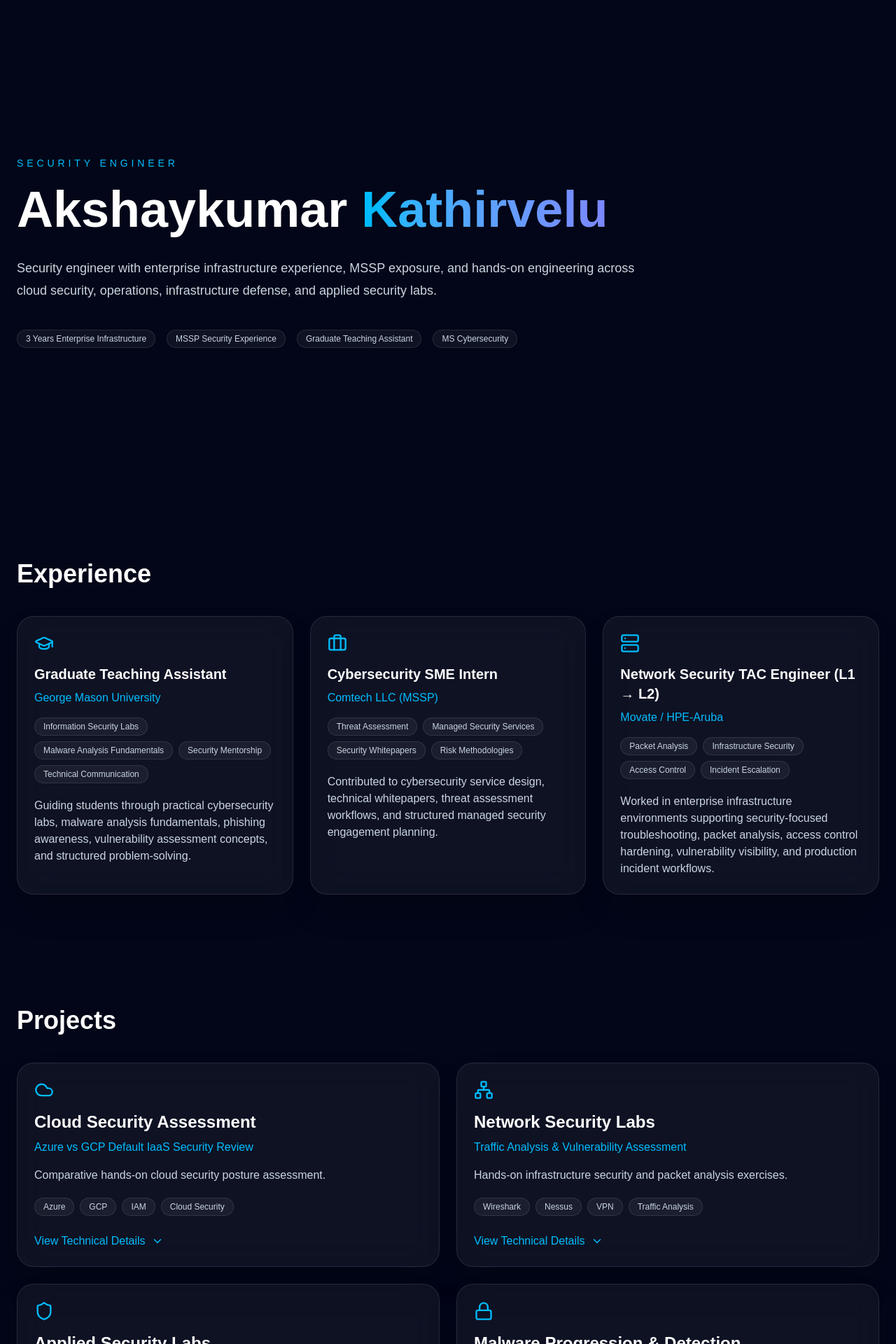
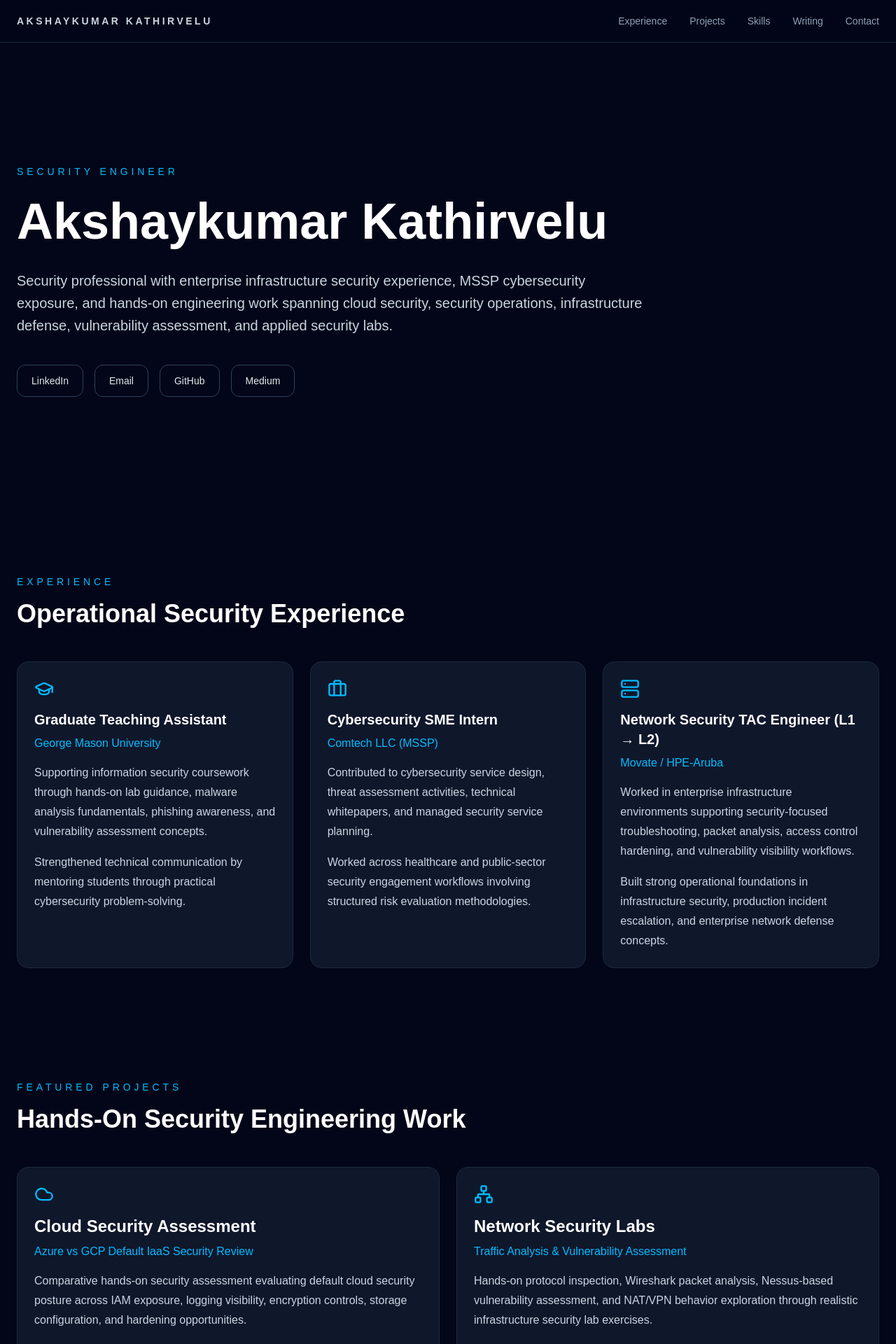
Before and after one commit to kakshaykumar/cyber-portfolio, a Next.js app: page / in a window 1280 px wide. Shown: the top 1920 px of the page at 70% size. Built offline with nearby package versions, Linux system fonts and the light colour scheme.

Commit message:
Phase 3A recruiter conversion Upgrade

```diff
--- a/app/page.tsx
+++ b/app/page.tsx
@@ -1,6 +1,5 @@
 "use client";
 
-import { useState } from "react";
 import { motion } from "framer-motion";
 import {
   Mail,
@@ -13,360 +12,411 @@ import {
   Monitor,
   GraduationCap,
   Briefcase,
-  ArrowUpRight,
-  ChevronDown,
-  ChevronUp,
 } from "lucide-react";
-
-const fadeUp = {
-  hidden: { opacity: 0, y: 40 },
-  visible: { opacity: 1, y: 0 },
-};
 
 const experiences = [
   {
     icon: GraduationCap,
     role: "Graduate Teaching Assistant",
     org: "George Mason University",
-    capabilities: [
-      "Information Security Labs",
-      "Malware Analysis Fundamentals",
-      "Security Mentorship",
-      "Technical Communication",
+    details: [
+      "Supporting information security coursework through hands-on lab guidance, malware analysis fundamentals, phishing awareness, and vulnerability assessment concepts.",
+      "Strengthened technical communication by mentoring students through practical cybersecurity problem-solving.",
     ],
-    details:
-      "Guiding students through practical cybersecurity labs, malware analysis fundamentals, phishing awareness, vulnerability assessment concepts, and structured problem-solving.",
   },
   {
     icon: Briefcase,
     role: "Cybersecurity SME Intern",
     org: "Comtech LLC (MSSP)",
-    capabilities: [
-      "Threat Assessment",
-      "Managed Security Services",
-      "Security Whitepapers",
-      "Risk Methodologies",
+    details: [
+      "Contributed to cybersecurity service design, threat assessment activities, technical whitepapers, and managed security service planning.",
+      "Worked across healthcare and public-sector security engagement workflows involving structured risk evaluation methodologies.",
     ],
-    details:
-      "Contributed to cybersecurity service design, technical whitepapers, threat assessment workflows, and structured managed security engagement planning.",
   },
   {
     icon: Server,
     role: "Network Security TAC Engineer (L1 → L2)",
     org: "Movate / HPE-Aruba",
-    capabilities: [
-      "Packet Analysis",
-      "Infrastructure Security",
-      "Access Control",
-      "Incident Escalation",
+    details: [
+      "Worked in enterprise infrastructure environments supporting security-focused troubleshooting, packet analysis, access control hardening, and vulnerability visibility workflows.",
+      "Built strong operational foundations in infrastructure security, production incident escalation, and enterprise network defense concepts.",
     ],
-    details:
-      "Worked in enterprise infrastructure environments supporting security-focused troubleshooting, packet analysis, access control hardening, vulnerability visibility, and production incident workflows.",
   },
 ];
 
-const projects = [
+const featuredProjects = [
   {
     icon: Cloud,
     title: "Cloud Security Assessment",
     subtitle: "Azure vs GCP Default IaaS Security Review",
-    short:
-      "Comparative hands-on cloud security posture assessment.",
-    github: "https://github.com/kakshaykumar/cloud-security-iaas",
-    details: {
-      objective:
-        "Evaluate default security posture differences across Azure and Google Cloud IaaS environments.",
-      scope: [
-        "IAM exposure review",
-        "Cloud logging visibility",
-        "Encryption controls",
-        "Storage configuration",
-        "Hardening opportunities",
-      ],
-      takeaway:
-        "Default deployments still require deliberate hardening for secure enterprise adoption.",
-    },
-    tags: ["Azure", "GCP", "IAM", "Cloud Security"],
+    description:
+      "Comparative hands-on security assessment evaluating default cloud security posture across IAM exposure, logging visibility, encryption controls, storage configuration, and hardening opportunities.",
+    tags: ["Azure", "GCP", "IAM", "Cloud Logging", "CIS", "NIST"],
   },
   {
     icon: Network,
     title: "Network Security Labs",
     subtitle: "Traffic Analysis & Vulnerability Assessment",
-    short:
-      "Hands-on infrastructure security and packet analysis exercises.",
-    github: "https://github.com/kakshaykumar/network-security-labs",
-    details: {
-      objective:
-        "Explore practical network defense workflows using real protocol and vulnerability analysis.",
-      scope: [
-        "Wireshark packet analysis",
-        "Protocol inspection",
-        "Nessus vulnerability scanning",
-        "VPN/NAT behavioral analysis",
-      ],
-      takeaway:
-        "Operational visibility is foundational to effective infrastructure defense.",
-    },
-    tags: ["Wireshark", "Nessus", "VPN", "Traffic Analysis"],
+    description:
+      "Hands-on protocol inspection, Wireshark packet analysis, Nessus-based vulnerability assessment, and NAT/VPN behavior exploration through realistic infrastructure security lab exercises.",
+    tags: ["Wireshark", "Nessus", "TCP/IP", "VPN", "Network Security"],
   },
   {
     icon: Shield,
     title: "Applied Security Labs",
-    subtitle: "SQL Injection & Cryptography",
-    short:
-      "Practical offensive security engineering labs.",
-    github: "https://github.com/kakshaykumar/applied-security-labs",
-    details: {
-      objective:
-        "Apply offensive security concepts through exploitation and cryptographic implementation.",
-      scope: [
-        "SQL injection workflows",
-        "Web exploitation fundamentals",
-        "RSA implementation",
-        "Security artifact generation",
-      ],
-      takeaway:
-        "Understanding offensive workflows improves defensive engineering maturity.",
-    },
-    tags: ["SQLi", "Burp Suite", "RSA", "OpenSSL"],
+    subtitle: "SQL Injection & RSA Cryptography",
+    description:
+      "Practical security engineering exercises covering SQL injection exploitation workflows and RSA asymmetric cryptography implementation using real generated artifacts and annotated analysis.",
+    tags: ["SQL Injection", "Burp Suite", "OpenSSL", "Cryptography"],
   },
   {
     icon: Lock,
     title: "Malware Progression & Detection",
     subtitle: "Threat Evolution Research",
-    short:
-      "Research-driven malware evolution analysis.",
-    github: "https://github.com/kakshaykumar/malware-progression-detection",
-    details: {
-      objective:
-        "Study malware evolution and defensive detection approaches.",
-      scope: [
-        "Historical threat progression",
-        "Detection methodologies",
-        "Behavioral analysis concepts",
-      ],
-      takeaway:
-        "Detection engineering evolves alongside adversary sophistication.",
-    },
-    tags: ["Malware", "Threat Research"],
+    description:
+      "Security research exploring malware evolution from early threats to advanced campaigns, mapping detection approaches across signature, behavioral, and hybrid analysis strategies.",
+    tags: ["Malware Analysis", "Threat Research", "Detection Engineering"],
   },
   {
     icon: Monitor,
     title: "Identity Theft Research",
     subtitle: "Case Studies & Prevention Controls",
-    short:
-      "Identity-focused security case study analysis.",
-    github: "https://github.com/kakshaykumar/identity-theft-research",
-    details: {
-      objective:
-        "Analyze identity theft attack vectors and prevention strategies.",
-      scope: [
-        "Case studies",
-        "Business impact",
-        "Identity controls",
-        "Preventive recommendations",
-      ],
-      takeaway:
-        "Identity remains a critical enterprise attack surface.",
-    },
-    tags: ["IAM", "MFA", "Identity Security"],
+    description:
+      "Research-focused analysis of identity theft attack vectors, business impact, and practical security control recommendations using real-world incident case studies.",
+    tags: ["IAM", "MFA", "Identity Security", "Risk Analysis"],
   },
+];
+
+const skills = {
+  "Security Operations": [
+    "Splunk",
+    "SIEM",
+    "Threat Analysis",
+    "Vulnerability Management",
+    "Incident Visibility",
+  ],
+  "Cloud Security": [
+    "Azure",
+    "GCP",
+    "IAM",
+    "Cloud Logging",
+    "Security Posture Assessment",
+  ],
+  "Infrastructure Security": [
+    "Network Security",
+    "802.1X",
+    "RADIUS",
+    "TACACS+",
+    "VPN",
+    "Access Control",
+  ],
+  "Threat Analysis & Security Tooling": [
+    "Wireshark",
+    "Nessus",
+    "Qualys",
+    "Nmap",
+    "Burp Suite",
+  ],
+  "Systems & Automation": [
+    "Linux",
+    "Windows",
+    "Python",
+    "Bash",
+    "Git",
+  ],
+};
+
+const certifications = [
+  "ISC2 Certified in Cybersecurity (CC)",
+  "Microsoft Azure Fundamentals (AZ-900)",
+  "Fortinet FCA",
+  "Fortinet FCF",
+  "Splunk Core User Training",
 ];
 
 const articles = [
   {
     title: "OverTheWire Natas: Building a CTF Mindset",
-    link: "https://medium.com/@akshaykumar_90336/overthewire-natas-building-a-ctf-mindset-ad1a823ba614",
+    desc: "A practical exploration of web exploitation thinking through the Natas challenge series.",
   },
   {
-    title: "Natas Walkthrough Series",
-    link: "https://medium.com/@akshaykumar_90336/overthewire-natas-level-1-level-2-feff2d0663ba",
+    title: "OverTheWire Natas Walkthrough Series",
+    desc: "Step-by-step challenge analysis documenting offensive security learning progression.",
   },
   {
     title: "It Wasn’t Maintenance — It Was a Ransom Note",
-    link: "https://medium.com/@akshaykumar_90336/it-wasnt-maintenance-it-was-a-ransom-note-ced2a7f1962c",
+    desc: "A security-focused narrative exploring ransomware impact and operational implications.",
   },
 ];
 
+function Navbar() {
+  return (
+    <nav className="sticky top-0 z-50 border-b border-slate-800 bg-slate-950/80 backdrop-blur">
+      <div className="mx-auto flex max-w-7xl items-center justify-between px-6 py-5">
+        <h1 className="text-sm font-semibold uppercase tracking-[0.25em] text-slate-300">
+          Akshaykumar Kathirvelu
+        </h1>
+
+        <div className="hidden gap-8 text-sm text-slate-400 md:flex">
+          <a href="#experience" className="hover:text-white transition">
+            Experience
+          </a>
+          <a href="#projects" className="hover:text-white transition">
+            Projects
+          </a>
+          <a href="#skills" className="hover:text-white transition">
+            Skills
+          </a>
+          <a href="#writing" className="hover:text-white transition">
+            Writing
+          </a>
+          <a href="#contact" className="hover:text-white transition">
+            Contact
+          </a>
+        </div>
+      </div>
+    </nav>
+  );
+}
+
+function SocialButton({
+  href,
+  label,
+}: {
+  href: string;
+  label: string;
+}) {
+  return (
+    <a
+      href={href}
+      target="_blank"
+      rel="noopener noreferrer"
+      className="rounded-xl border border-slate-700 px-5 py-3 text-sm font-medium text-slate-200 transition hover:border-sky-500 hover:bg-slate-900"
+    >
+      {label}
+    </a>
+  );
+}
+
 function Tag({ label }: { label: string }) {
   return (
-    <span className="rounded-full border border-white/10 bg-white/5 px-3 py-1 text-xs text-slate-300">
+    <span className="rounded-full border border-slate-700 px-3 py-1 text-xs text-slate-300">
       {label}
     </span>
   );
 }
 
-function GlassCard({ children }: { children: React.ReactNode }) {
-  return (
-    <div className="rounded-3xl border border-white/10 bg-white/5 p-6 backdrop-blur-xl shadow-2xl transition hover:-translate-y-2 hover:border-sky-400/40">
-      {children}
-    </div>
-  );
-}
-
-function ProjectCard({ project }: { project: (typeof projects)[0] }) {
-  const [open, setOpen] = useState(false);
-  const Icon = project.icon;
-
-  return (
-    <GlassCard>
-      <Icon className="mb-4 text-sky-400" size={28} />
-
-      <h3 className="text-2xl font-semibold">{project.title}</h3>
-      <p className="mt-2 text-sky-400">{project.subtitle}</p>
-      <p className="mt-4 text-slate-300">{project.short}</p>
-
-      <div className="mt-5 flex flex-wrap gap-2">
-        {project.tags.map((tag) => (
-          <Tag key={tag} label={tag} />
-        ))}
-      </div>
-
-      <button
-        onClick={() => setOpen(!open)}
-        className="mt-6 flex items-center gap-2 text-sky-400 hover:text-sky-300"
-      >
-        {open ? "Hide Technical Details" : "View Technical Details"}
-        {open ? <ChevronUp size={18} /> : <ChevronDown size={18} />}
-      </button>
-
-      {open && (
-        <motion.div
-          initial={{ opacity: 0, height: 0 }}
-          animate={{ opacity: 1, height: "auto" }}
-          className="mt-6 border-t border-white/10 pt-6"
-        >
-          <p className="text-slate-300">
-            <strong>Objective:</strong> {project.details.objective}
-          </p>
-
-          <div className="mt-5">
-            <p className="font-semibold text-white">Scope</p>
-            <ul className="mt-3 space-y-2 text-slate-300">
-              {project.details.scope.map((item) => (
-                <li key={item}>• {item}</li>
-              ))}
-            </ul>
-          </div>
-
-          <p className="mt-5 text-slate-300">
-            <strong>Key Takeaway:</strong> {project.details.takeaway}
-          </p>
-
-          <a
-            href={project.github}
-            target="_blank"
-            rel="noopener noreferrer"
-            className="mt-6 inline-flex items-center gap-2 text-sky-400 hover:text-sky-300"
-          >
-            Implementation Reference <ArrowUpRight size={16} />
-          </a>
-        </motion.div>
-      )}
-    </GlassCard>
-  );
-}
-
 export default function Home() {
   return (
-    <div className="min-h-screen bg-slate-950 text-white overflow-x-hidden">
-      <div className="fixed inset-0 -z-10">
-        <div className="absolute left-1/4 top-24 h-96 w-96 rounded-full bg-sky-500/10 blur-3xl" />
-        <div className="absolute inset-0 opacity-[0.03]"
-          style={{
-            backgroundImage:
-              "linear-gradient(rgba(255,255,255,0.1) 1px, transparent 1px), linear-gradient(90deg, rgba(255,255,255,0.1) 1px, transparent 1px)",
-            backgroundSize: "50px 50px",
-          }}
-        />
-      </div>
+    <div className="min-h-screen bg-slate-950 text-white">
+      <Navbar />
 
       <main className="mx-auto max-w-7xl px-6">
-        <section className="flex min-h-[90vh] flex-col justify-center py-20">
+        {/* HERO */}
+        <section className="flex min-h-[85vh] flex-col justify-center py-20">
           <motion.div
-            initial="hidden"
-            animate="visible"
-            variants={fadeUp}
+            initial={{ opacity: 0, y: 30 }}
+            animate={{ opacity: 1, y: 0 }}
+            transition={{ duration: 0.8 }}
           >
-            <p className="mb-5 text-sm uppercase tracking-[0.35em] text-sky-400">
+            <p className="mb-4 text-sm uppercase tracking-[0.35em] text-sky-400">
               Security Engineer
             </p>
 
-            <h1 className="text-5xl font-bold md:text-7xl">
-              Akshaykumar{" "}
-              <span className="bg-gradient-to-r from-sky-400 to-indigo-400 bg-clip-text text-transparent">
-                Kathirvelu
-              </span>
+            <h1 className="max-w-5xl text-5xl font-bold leading-tight md:text-7xl">
+              Akshaykumar Kathirvelu
             </h1>
 
-            <p className="mt-8 max-w-4xl text-lg leading-8 text-slate-300">
-              Security engineer with enterprise infrastructure experience, MSSP exposure, and hands-on engineering across cloud security, operations, infrastructure defense, and applied security labs.
+            <p className="mt-6 max-w-4xl text-lg leading-8 text-slate-300 md:text-xl">
+              Security professional with enterprise infrastructure security
+              experience, MSSP cybersecurity exposure, and hands-on engineering
+              work spanning cloud security, security operations, infrastructure
+              defense, vulnerability assessment, and applied security labs.
             </p>
 
             <div className="mt-10 flex flex-wrap gap-4">
-              <Tag label="3 Years Enterprise Infrastructure" />
-              <Tag label="MSSP Security Experience" />
-              <Tag label="Graduate Teaching Assistant" />
-              <Tag label="MS Cybersecurity" />
+              <SocialButton
+                href="https://www.linkedin.com/in/YOUR-LINKEDIN"
+                label="LinkedIn"
+              />
+              <SocialButton
+                href="mailto:kakshaykumark@gmail.com"
+                label="Email"
+              />
+              <SocialButton
+                href="https://github.com/kakshaykumar"
+                label="GitHub"
+              />
+              <SocialButton
+                href="https://medium.com/@akshaykumar_90336"
+                label="Medium"
+              />
             </div>
           </motion.div>
         </section>
 
+        {/* EXPERIENCE */}
         <section id="experience" className="py-20">
-          <h2 className="mb-10 text-4xl font-bold">Experience</h2>
+          <div className="mb-12">
+            <p className="text-sm uppercase tracking-[0.35em] text-sky-400">
+              Experience
+            </p>
+            <h2 className="mt-4 text-4xl font-bold">
+              Operational Security Experience
+            </h2>
+          </div>
+
           <div className="grid gap-6 md:grid-cols-3">
             {experiences.map((exp) => {
               const Icon = exp.icon;
+
               return (
-                <GlassCard key={exp.role}>
+                <div
+                  key={exp.role}
+                  className="rounded-2xl border border-slate-800 bg-slate-900 p-6"
+                >
                   <Icon className="mb-4 text-sky-400" size={28} />
                   <h3 className="text-xl font-semibold">{exp.role}</h3>
                   <p className="mt-2 text-sky-400">{exp.org}</p>
-                  <div className="mt-4 flex flex-wrap gap-2">
-                    {exp.capabilities.map((cap) => (
-                      <Tag key={cap} label={cap} />
+
+                  <div className="mt-4 space-y-4 text-slate-300">
+                    {exp.details.map((detail) => (
+                      <p key={detail} className="leading-7">
+                        {detail}
+                      </p>
                     ))}
                   </div>
-                  <p className="mt-5 text-slate-300">{exp.details}</p>
-                </GlassCard>
+                </div>
               );
             })}
           </div>
         </section>
 
+        {/* PROJECTS */}
         <section id="projects" className="py-20">
-          <h2 className="mb-10 text-4xl font-bold">Projects</h2>
+          <div className="mb-12">
+            <p className="text-sm uppercase tracking-[0.35em] text-sky-400">
+              Featured Projects
+            </p>
+            <h2 className="mt-4 text-4xl font-bold">
+              Hands-On Security Engineering Work
+            </h2>
+          </div>
+
           <div className="grid gap-6 md:grid-cols-2">
-            {projects.map((project) => (
-              <ProjectCard key={project.title} project={project} />
+            {featuredProjects.map((project) => {
+              const Icon = project.icon;
+
+              return (
+                <div
+                  key={project.title}
+                  className="rounded-2xl border border-slate-800 bg-slate-900 p-6"
+                >
+                  <Icon className="mb-4 text-sky-400" size={28} />
+                  <h3 className="text-2xl font-semibold">{project.title}</h3>
+                  <p className="mt-2 text-sky-400">{project.subtitle}</p>
+                  <p className="mt-4 leading-7 text-slate-300">
+                    {project.description}
+                  </p>
+
+                  <div className="mt-6 flex flex-wrap gap-2">
+                    {project.tags.map((tag) => (
+                      <Tag key={tag} label={tag} />
+                    ))}
+                  </div>
+                </div>
+              );
+            })}
+          </div>
+        </section>
+
+        {/* SKILLS */}
+        <section id="skills" className="py-20">
+          <div className="mb-12">
+            <p className="text-sm uppercase tracking-[0.35em] text-sky-400">
+              Skills
+            </p>
+            <h2 className="mt-4 text-4xl font-bold">
+              Security Engineering Capabilities
+            </h2>
+          </div>
+
+          <div className="grid gap-6 md:grid-cols-2">
+            {Object.entries(skills).map(([category, items]) => (
+              <div
+                key={category}
+                className="rounded-2xl border border-slate-800 bg-slate-900 p-6"
+              >
+                <h3 className="text-xl font-semibold">{category}</h3>
+
+                <div className="mt-5 flex flex-wrap gap-2">
+                  {items.map((item) => (
+                    <Tag key={item} label={item} />
+                  ))}
+                </div>
+              </div>
             ))}
           </div>
         </section>
 
-        <section id="writing" className="py-20">
-          <h2 className="mb-10 text-4xl font-bold">Security Writing</h2>
-          <div className="grid gap-6 md:grid-cols-3">
-            {articles.map((article) => (
-              <GlassCard key={article.title}>
-                <BookOpen className="mb-4 text-sky-400" />
-                <h3 className="text-xl font-semibold">{article.title}</h3>
-                <a
-                  href={article.link}
-                  target="_blank"
-                  className="mt-5 inline-flex items-center gap-2 text-sky-400"
-                >
-                  Read Article <ArrowUpRight size={16} />
-                </a>
-              </GlassCard>
+        {/* CERTIFICATIONS */}
+        <section className="py-20">
+          <div className="mb-12">
+            <p className="text-sm uppercase tracking-[0.35em] text-sky-400">
+              Certifications
+            </p>
+            <h2 className="mt-4 text-4xl font-bold">
+              Professional Validation
+            </h2>
+          </div>
+
+          <div className="flex flex-wrap gap-3">
+            {certifications.map((cert) => (
+              <Tag key={cert} label={cert} />
             ))}
           </div>
         </section>
 
-        <section className="py-24 text-center">
-          <Mail className="mx-auto mb-5 text-sky-400" />
-          <h2 className="text-4xl font-bold">Let’s Connect</h2>
-          <p className="mx-auto mt-6 max-w-2xl text-slate-300">
-            Open to meaningful conversations around security engineering, infrastructure defense, and cloud security.
+        {/* WRITING */}
+        <section id="writing" className="py-20">
+          <div className="mb-12">
+            <p className="text-sm uppercase tracking-[0.35em] text-sky-400">
+              Security Writing
+            </p>
+            <h2 className="mt-4 text-4xl font-bold">
+              Technical Learning & Writeups
+            </h2>
+          </div>
+
+          <div className="grid gap-6 md:grid-cols-3">
+            {articles.map((article) => (
+              <div
+                key={article.title}
+                className="rounded-2xl border border-slate-800 bg-slate-900 p-6"
+              >
+                <BookOpen className="mb-4 text-sky-400" size={24} />
+                <h3 className="text-xl font-semibold">{article.title}</h3>
+                <p className="mt-4 leading-7 text-slate-300">{article.desc}</p>
+              </div>
+            ))}
+          </div>
+        </section>
+
+        {/* CONTACT */}
+        <section
+          id="contact"
+          className="border-t border-slate-800 py-20 text-center"
+        >
+          <Mail className="mx-auto mb-5 text-sky-400" size={28} />
+
+          <h2 className="text-3xl font-bold">
+            Let’s Connect
+          </h2>
+
+          <p className="mx-auto mt-4 max-w-2xl leading-7 text-slate-300">
+            Reach out through LinkedIn, GitHub, Medium, or direct email for
+            professional conversations around security engineering, cloud
+            security, infrastructure defense, and security operations.
           </p>
         </section>
       </main>
```
